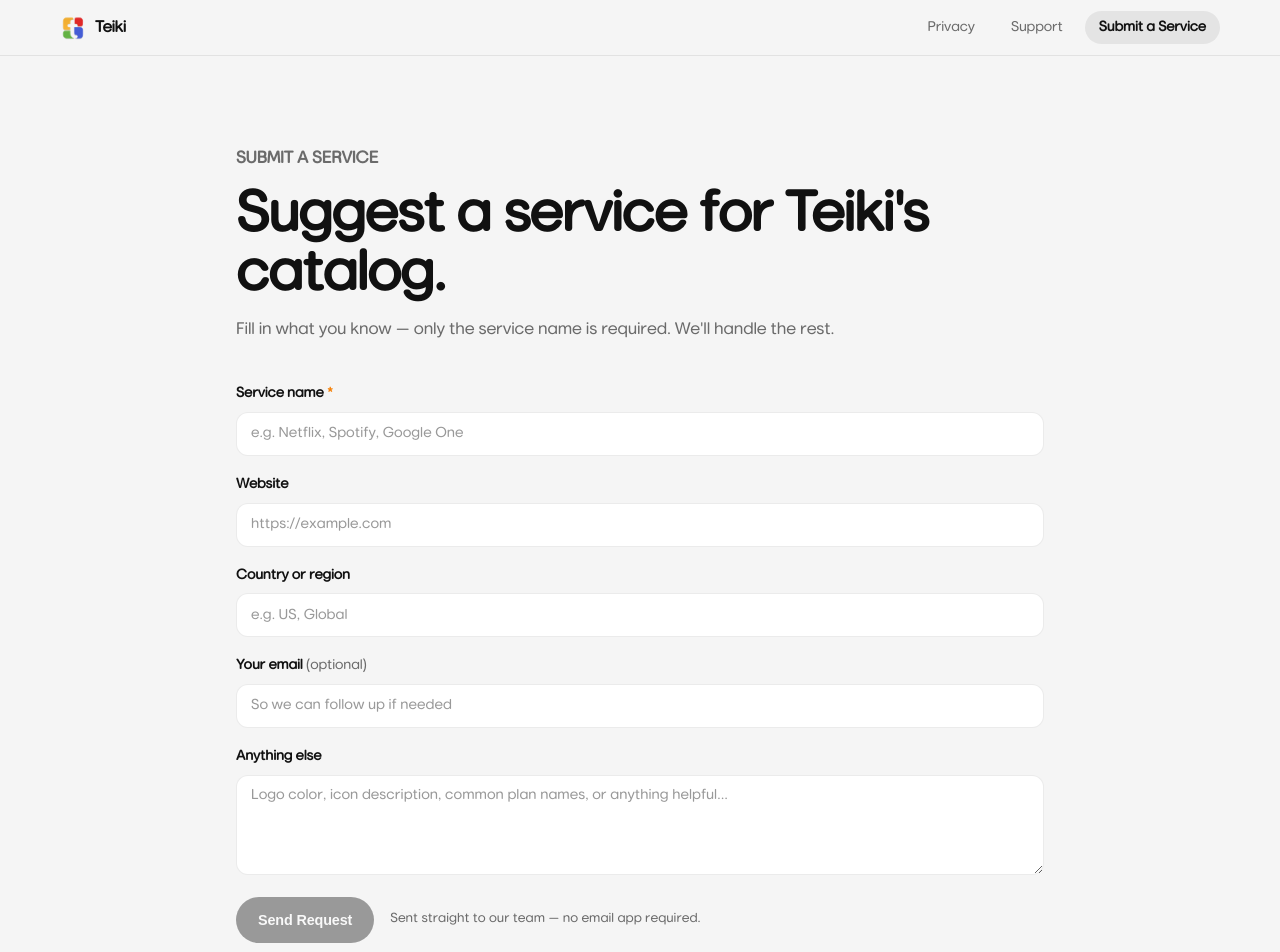
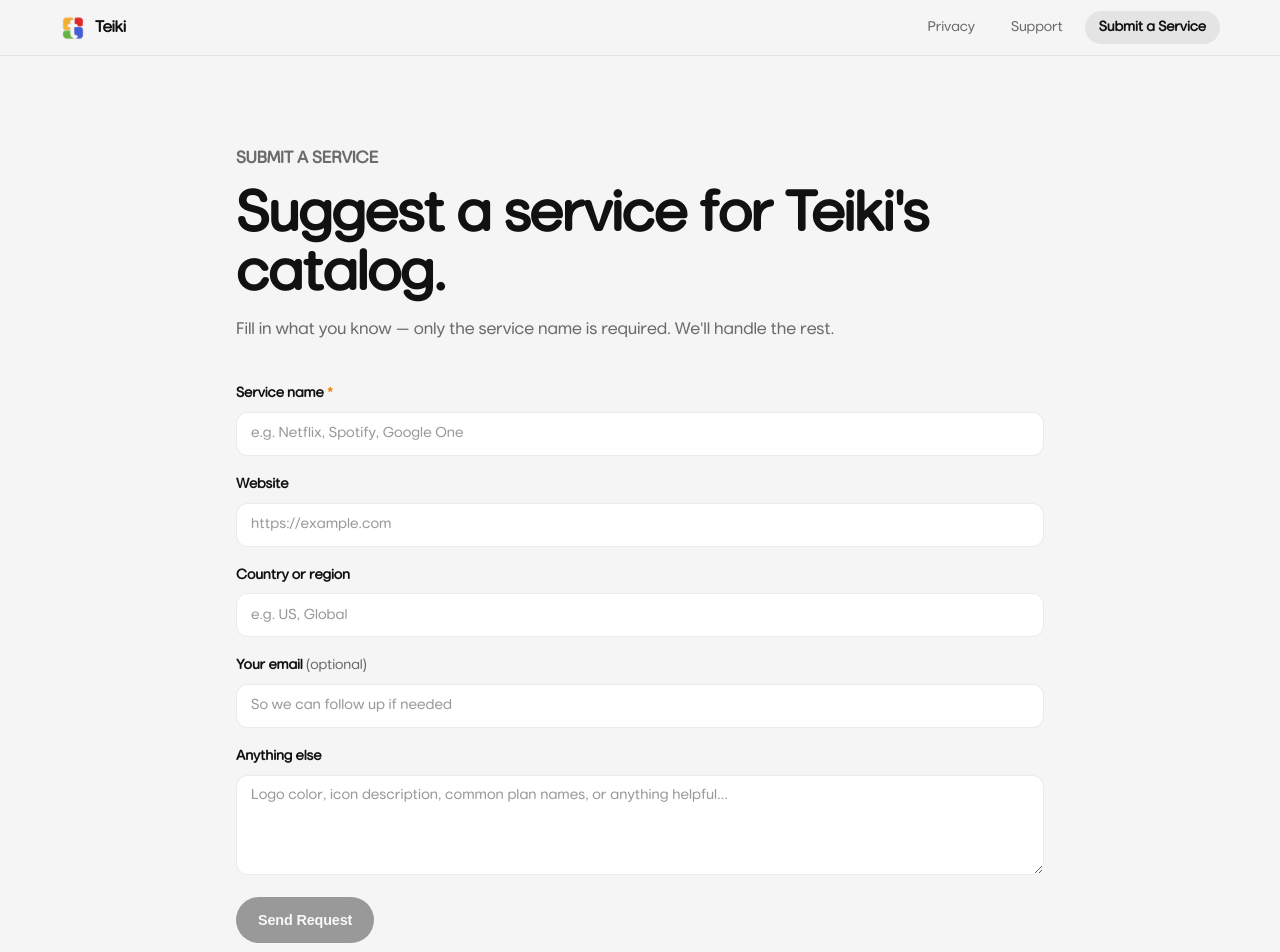
Before and after one commit to teikiapp/teiki-web, an Angular app: page /submit-a-service in a window 1280 px wide. Shown: the top 952 px of the page. Built offline with nearby package versions, Linux system fonts and the light colour scheme.

Commit message:
feat: remove hint about email app from submit service form

```diff
--- a/src/app/pages/submit-service/submit-service.html
+++ b/src/app/pages/submit-service/submit-service.html
@@ -83,7 +83,6 @@
       <button class="button" type="submit" [disabled]="form.invalid || state === 'sending'">
         {{ state === 'sending' ? 'Sending…' : 'Send Request' }}
       </button>
-      <p class="form-hint">Sent straight to our team — no email app required.</p>
     </div>
   </form>
 
```
